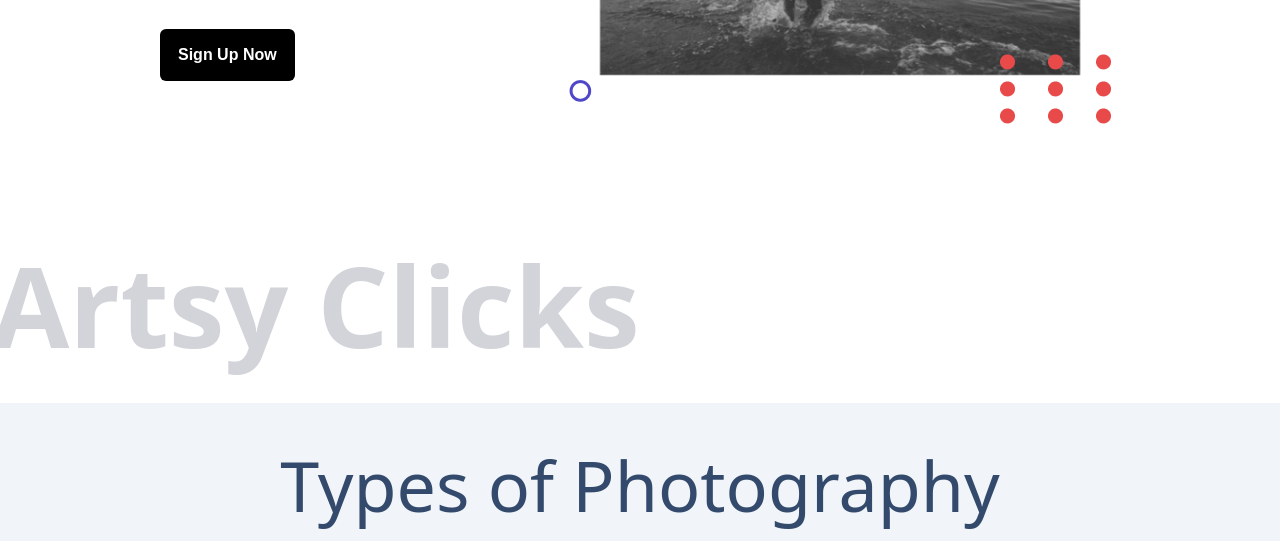
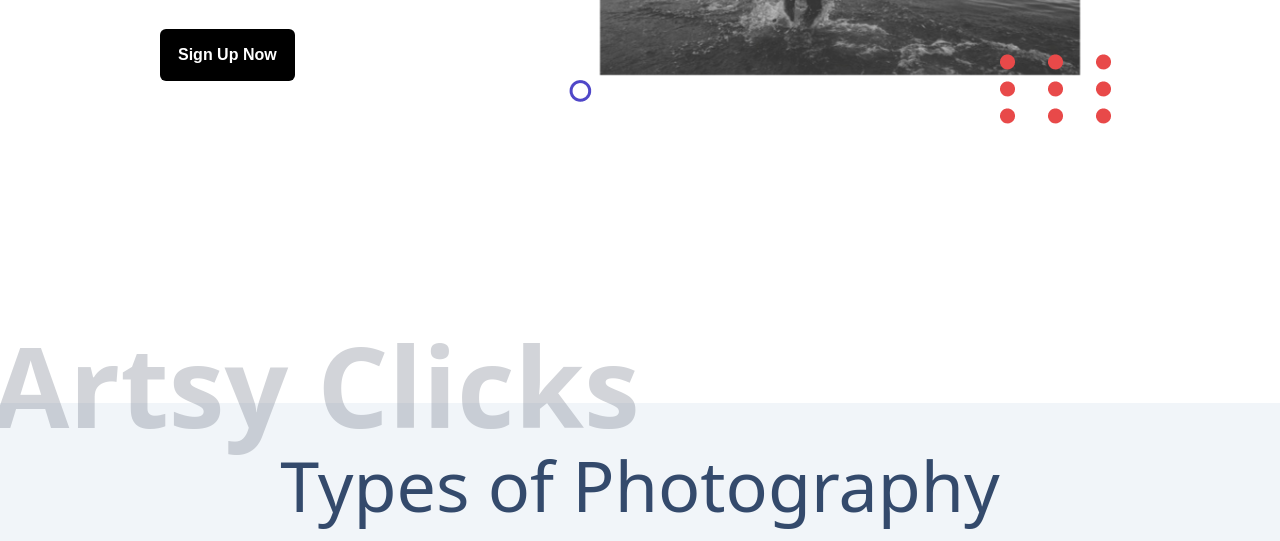
Before and after one commit to swetagit186/COPS-Hackalog-Project, a website built with Vite: page index.html in a window 1280 px wide. Shown: the part 523-1064 px from the top of the page. Built offline with nearby package versions, Linux system fonts and the light colour scheme; files whose address does not match are found by name.

Commit message:
Update index.html

```diff
--- a/index.html
+++ b/index.html
@@ -121,7 +121,7 @@
   </div>
 
   </section>
-  <h1 class="absolute text-[7rem] -bottom-[7rem] -left-2  text-gray-500 font-bold  opacity-30">Artsy Clicks</h1>
+  <h1 class="absolute text-[7rem] -bottom-[12rem] -left-2  text-gray-500 font-bold  opacity-30">Artsy Clicks</h1>
   <br><br><br><br>
   <section class="bg-slate-100">
     <section class="text-grayBlue text-[70px] items-center text-center pt-[30px]  " id="types">Types of Photography</section>
```
